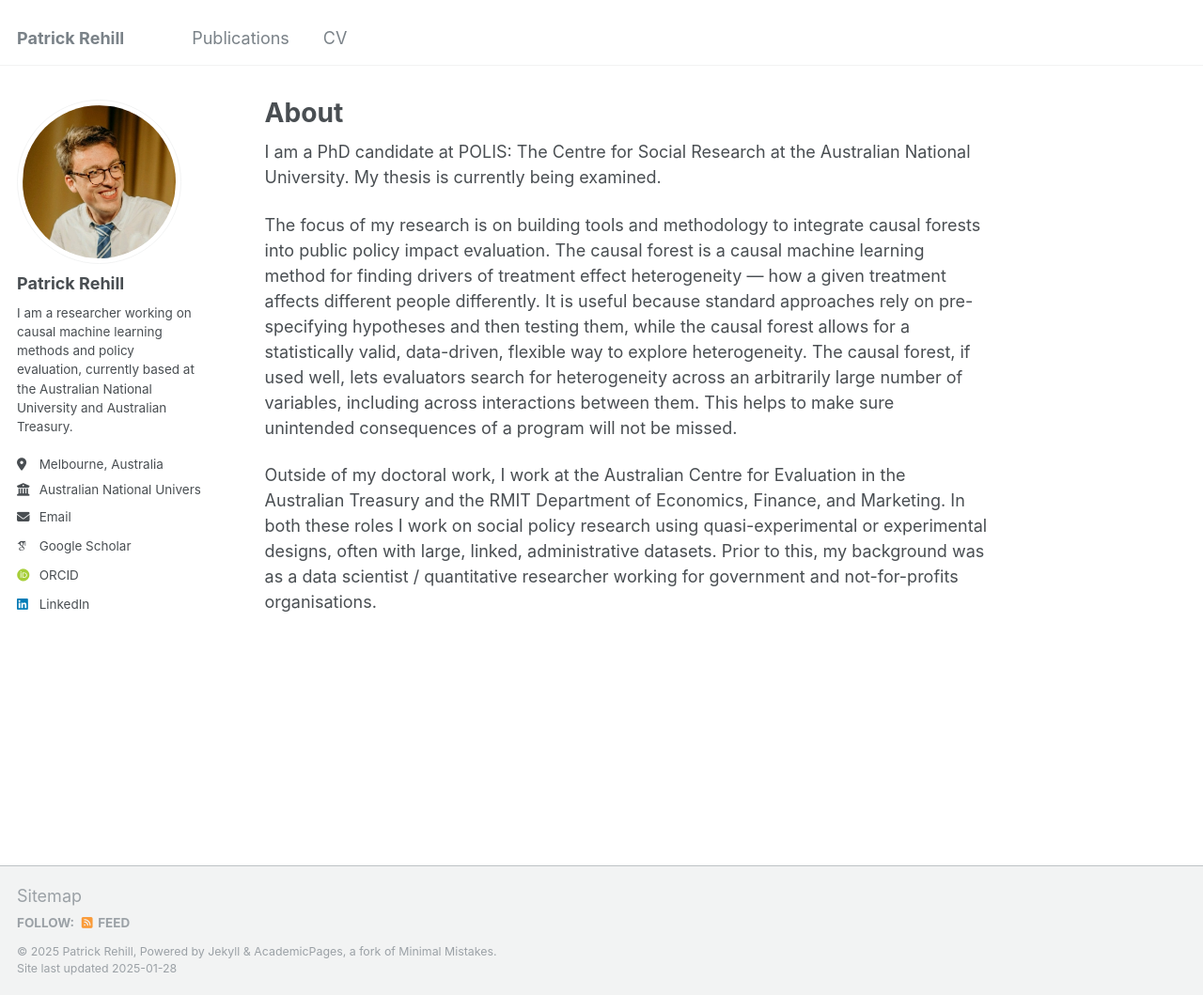
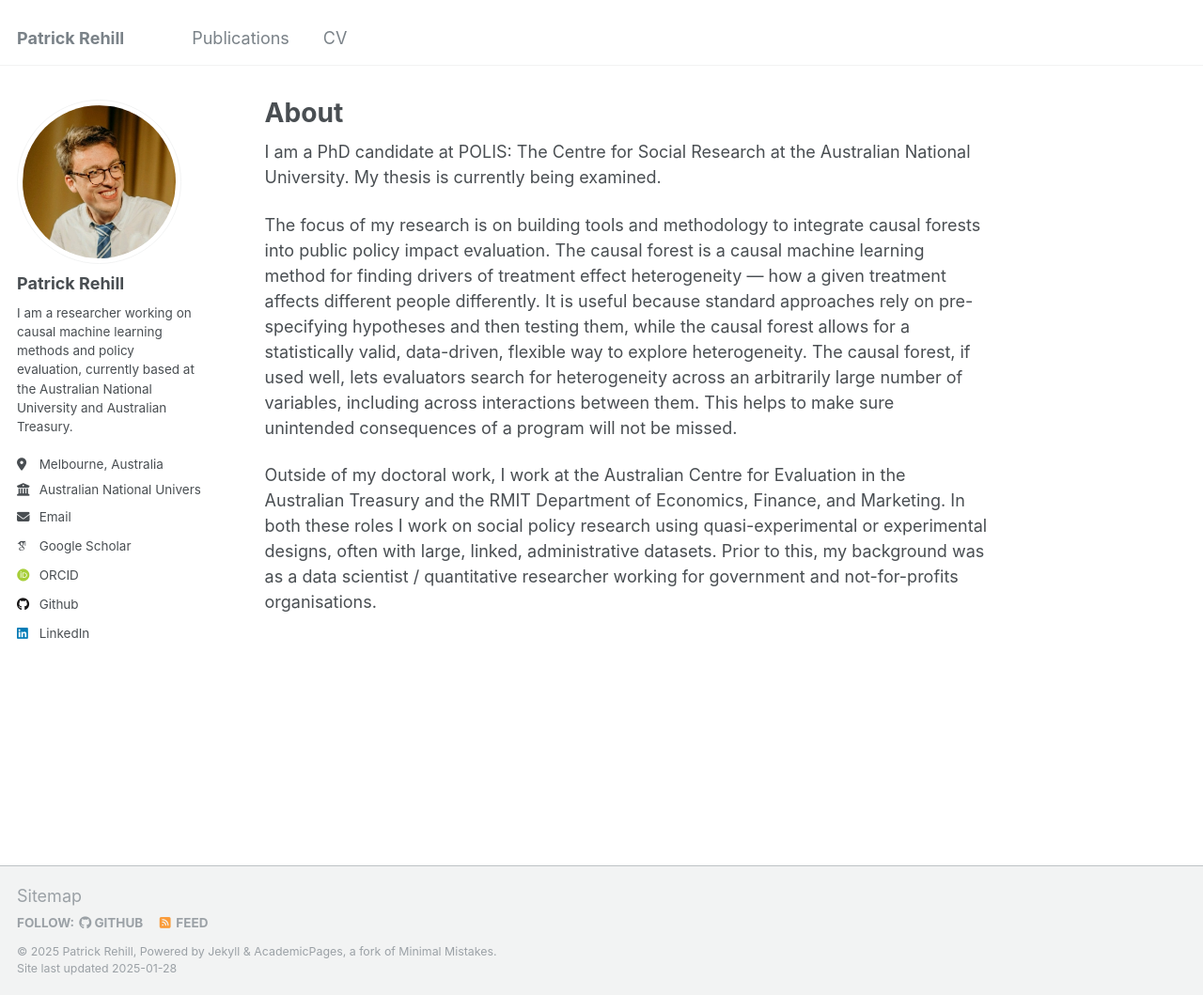
Before and after one commit to pbrehill/pbrehill.github.io, a Jekyll site: the page built from _pages/about.md, in a window 1280 px wide and 1059 px high. Shown: the whole window at 94% size. Built offline with Jekyll 4.4.1, drawn with Linux system fonts in a browser that asks for light colours; some web fonts are replaced.

```diff
--- a/_config.yml
+++ b/_config.yml
@@ -44,7 +44,7 @@
   bitbucket        : # Username - Update with your username on the site
   codepen          : # Username
   dribbble         : # Username
-  github           : # "pbrehill"
+  github           : "pbrehill"
   kaggle           : # Username
   stackoverflow    : # User number or user number and name (i.e., use "1" or "1/jeff-atwood")
 
```
